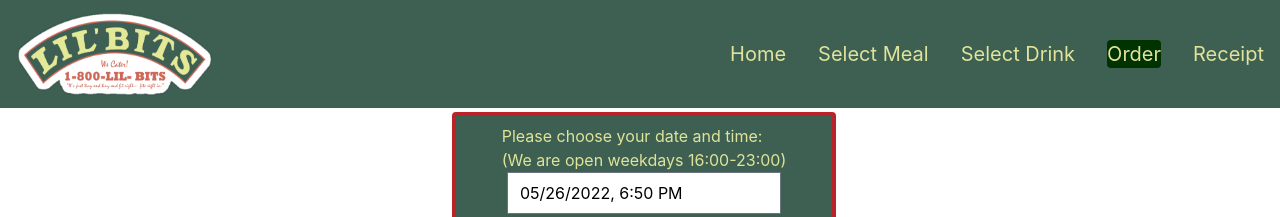
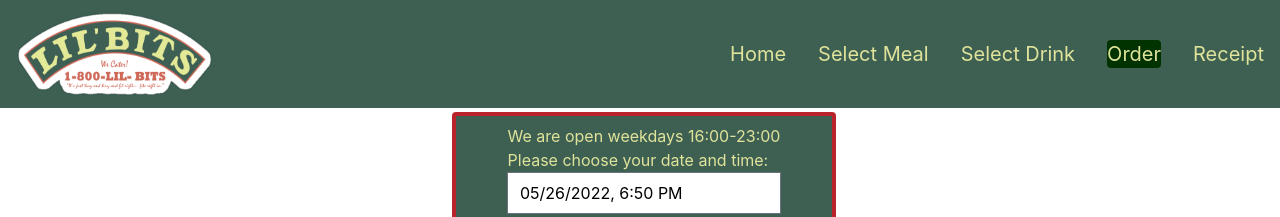
Before and after one commit to Tingvars/lil-bits, a Next.js app: page /OrderScreen in a window 1280 px wide. Shown: the top 217 px of the page. Built offline with nearby package versions, Linux system fonts and the light colour scheme.

Commit message:
fixed typo in Order

```diff
--- a/pages/OrderScreen.js
+++ b/pages/OrderScreen.js
@@ -67,8 +67,8 @@ export default function OrderScreen() {
       <div className="flex flex-row justify-center">
         <Container className="bg-bits-yellow">
           <div className="text-bits-yellow">
+            <div>We are open weekdays 16:00-23:00</div>
             Please choose your date and time:{" "}
-            <div>(We are open weekdays 16:00-23:00)</div>
           </div>
           <ChooseDate />
           <div className="text-bits-yellow">
```
